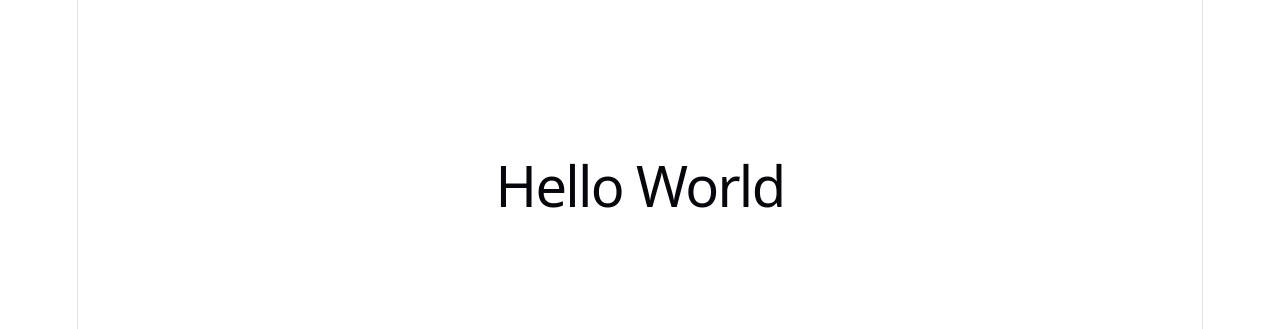
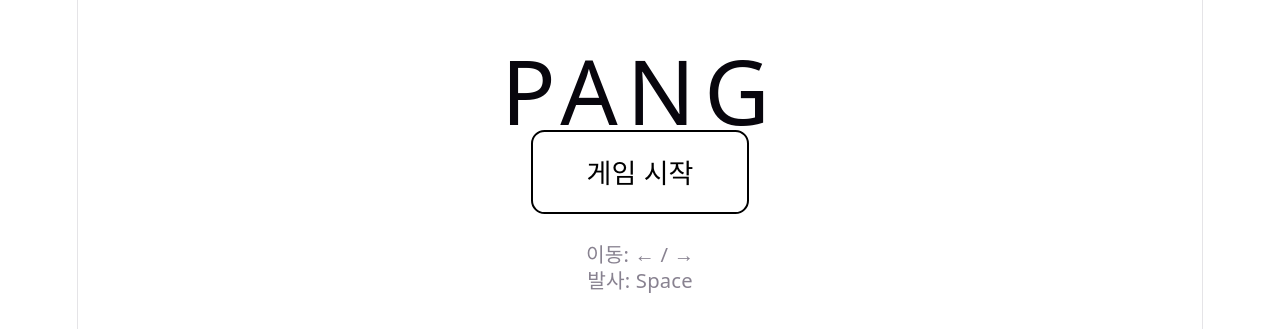
Before and after one commit to soyeongk/PANG-13050345, a React (Vite) app: page / in a window 1280 px wide. Shown: the part 215-544 px from the top of the page. Built offline with nearby package versions, Linux system fonts and the light colour scheme.

Commit message:
Phase 1: 메인 화면 및 화면 전환 구현
useState 기반으로 메인 화면 -> 게임 화면(placeholder) 전환 구조를 추가하고,
관련 PLAN/design 문서를 정리

```diff
--- a/src/App.css
+++ /dev/null
@@ -1,6 +0,0 @@
-.hello-world {
-  display: flex;
-  justify-content: center;
-  align-items: center;
-  height: 100vh;
-}
--- a/src/App.tsx
+++ b/src/App.tsx
@@ -1,11 +1,17 @@
-import './App.css'
+import { useState } from 'react'
+import MainScreen from './screens/MainScreen'
+import GameScreen from './screens/GameScreen'
+
+type Screen = 'main' | 'game'
 
 function App() {
-  return (
-    <div className="hello-world">
-      <h1>Hello World</h1>
-    </div>
-  )
+  const [screen, setScreen] = useState<Screen>('main')
+
+  if (screen === 'game') {
+    return <GameScreen />
+  }
+
+  return <MainScreen onStart={() => setScreen('game')} />
 }
 
 export default App
--- /dev/null
+++ b/src/screens/GameScreen.css
@@ -0,0 +1,8 @@
+.game-screen {
+  display: flex;
+  align-items: center;
+  justify-content: center;
+  height: 100vh;
+  width: 100%;
+  font-size: clamp(1.25rem, 4vw, 2rem);
+}
--- /dev/null
+++ b/src/screens/GameScreen.tsx
@@ -0,0 +1,11 @@
+import './GameScreen.css'
+
+function GameScreen() {
+  return (
+    <div className="game-screen">
+      <p>게임 화면 (준비 중)</p>
+    </div>
+  )
+}
+
+export default GameScreen
--- /dev/null
+++ b/src/screens/MainScreen.css
@@ -0,0 +1,33 @@
+.main-screen {
+  display: flex;
+  flex-direction: column;
+  align-items: center;
+  justify-content: center;
+  gap: 1.5rem;
+  height: 100vh;
+  width: 100%;
+  text-align: center;
+}
+
+.main-screen__title {
+  font-size: clamp(2.5rem, 10vw, 5rem);
+  letter-spacing: 0.1em;
+  margin: 0;
+}
+
+.main-screen__start-button {
+  font-size: clamp(1rem, 3vw, 1.5rem);
+  padding: 0.75em 2em;
+  border-radius: 0.5em;
+  border: 2px solid currentColor;
+  background: transparent;
+  cursor: pointer;
+}
+
+.main-screen__controls {
+  list-style: none;
+  margin: 0;
+  padding: 0;
+  font-size: clamp(0.875rem, 2vw, 1.125rem);
+  opacity: 0.8;
+}
--- /dev/null
+++ b/src/screens/MainScreen.tsx
@@ -0,0 +1,38 @@
+import { useEffect } from 'react'
+import './MainScreen.css'
+
+type MainScreenProps = {
+  onStart: () => void
+}
+
+function MainScreen({ onStart }: MainScreenProps) {
+  useEffect(() => {
+    const handleKeyDown = (e: KeyboardEvent) => {
+      if (e.key === ' ') {
+        onStart()
+      }
+    }
+
+    window.addEventListener('keydown', handleKeyDown)
+    return () => window.removeEventListener('keydown', handleKeyDown)
+  }, [onStart])
+
+  return (
+    <div className="main-screen">
+      <h1 className="main-screen__title">PANG</h1>
+      <button
+        type="button"
+        className="main-screen__start-button"
+        onClick={onStart}
+      >
+        게임 시작
+      </button>
+      <ul className="main-screen__controls">
+        <li>이동: ← / →</li>
+        <li>발사: Space</li>
+      </ul>
+    </div>
+  )
+}
+
+export default MainScreen
```
Also changed, not shown: 3 other files (tests, documents, lock files or other folders).
